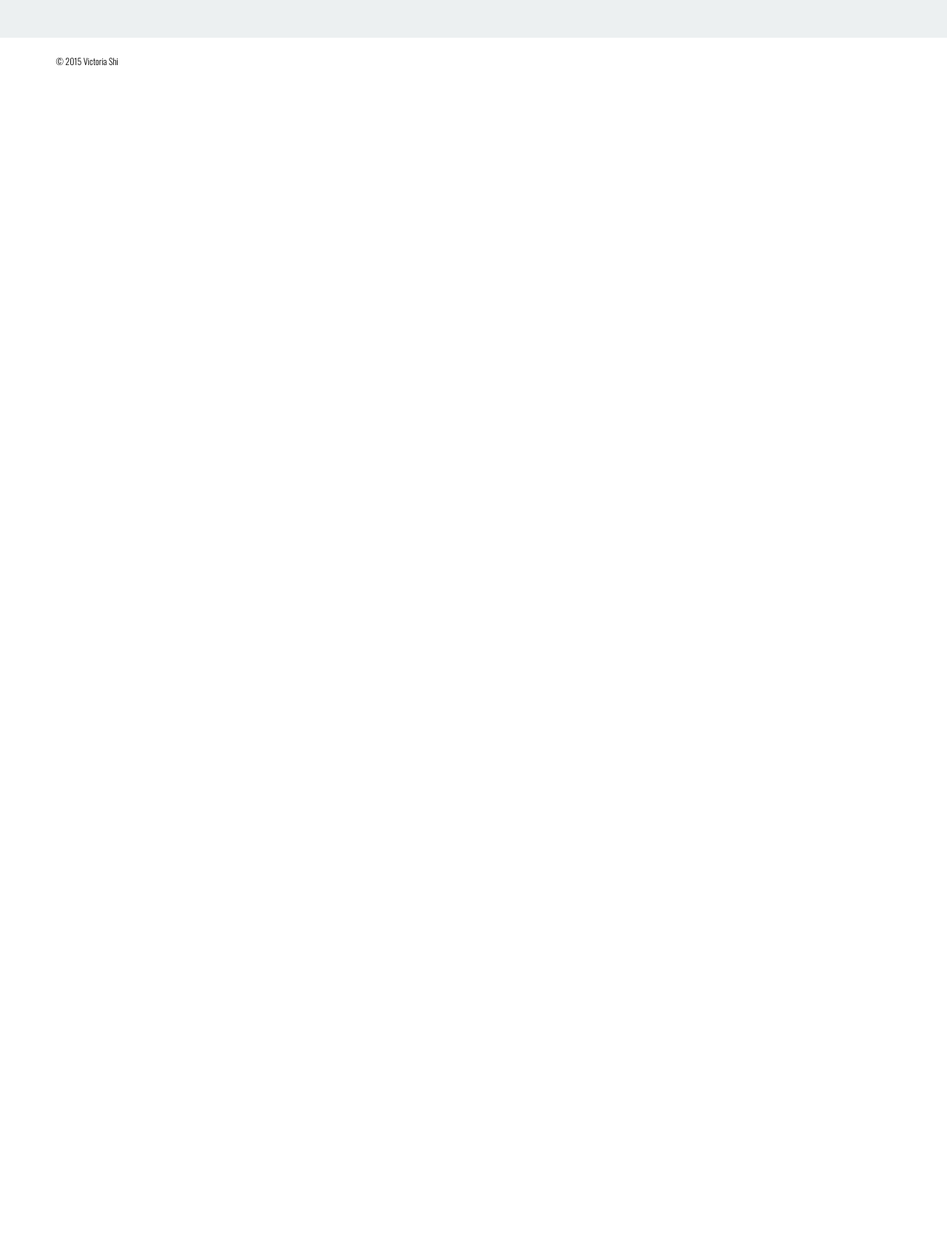
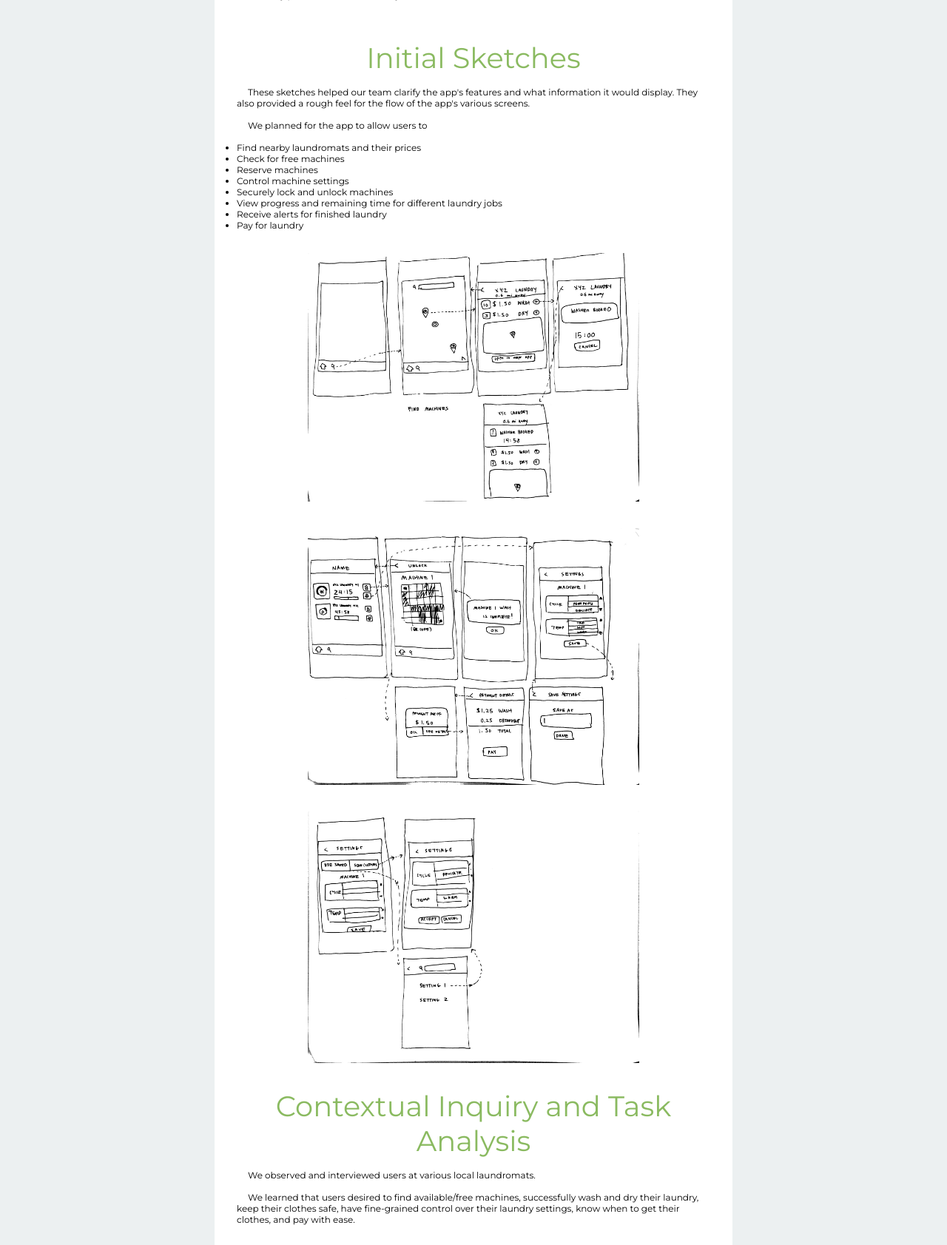
Before and after one commit to vshi/portfolio, a PHP site: page /smart_suds.html in a window 1280 px wide. Shown: the part 838-2521 px from the top of the page at 74% size. Before the commit the page ends 927 px from the top, so only its background shows below. Run offline with PHP 8.4, Linux system fonts and the light colour scheme.

Commit message:
progress on smart suds page

```diff
--- a/smart_suds.html
+++ b/smart_suds.html
@@ -6,10 +6,12 @@
         <!-- Add jQuery library -->
         <script type="text/javascript" src="js/jquery-1.11.1.min.js"></script>
         <script src="js/parallax.min.js"></script>
+        <script type="text/javascript" src="js/jquery.fancybox.js"></script>
         <script type="text/javascript" src="js/vs.js"></script>
 
         <link href='http://fonts.googleapis.com/css?family=Oswald:400,300' rel='stylesheet' type='text/css'>
         <link href='http://fonts.googleapis.com/css?family=Montserrat:400,700' rel='stylesheet' type='text/css'>
+        <link rel="stylesheet" href="js/jquery.fancybox.css" type="text/css" media="screen" />
         <link type="text/css" rel="stylesheet" href="spreadsheet.css"/>
         <title>Victoria Shi</title>
         <meta name="description" content="">
@@ -50,16 +52,74 @@
         <div class="parallax-window" id="header" data-parallax="scroll" data-image-src="images/smart_suds/laundromat.jpg" data-positionX="10px" data-positionY="10px">
             <div style="display: table-cell; text-align: center; vertical-align: middle">
                 <h1 style="font-weight: 400; color:white">SMART SUDS</h1>
-                <p style="color:white">smart laundry machine companion app - CS160 - Spring 2015</p>
+                <p style="color:white">smart laundry machine companion app</p>
             </div>
         </div>
         <div class="col-12" id="smart-suds-portfolio">
             <div class="smart-suds-portfolio">
-                <p>CS160 is UC Berkeley's User Interface Design course. For the Spring 2015 session, I and three other team members worked on developing a mobile companion application to a IOT (internet of things) smart laundry machine system.</p>
+                <p>In Spring 2015, I took CS160, UC Berkeley's User Interface Design course. Throughout the semester, I and three other team members worked on developing a mobile companion application for an IOT (internet of things) smart laundry machine system.</p>
+                <p>Our target user group was regular customers of public laundromats. Our application was not meant to be used by private owners of laundry machines.</p>
             <br>
-            <div class="p-title">
-                Low Fidelity Sketches
+            <div class="smart-suds-title">
+                Initial Sketches
             </div>
+            <p>These sketches helped our team clarify the app's features and what information it would display. They also provided a rough feel for the flow of the app's various screens.</p>
+            <p>We planned for the app to allow users to
+                <ul>
+                    <li>Find nearby laundromats and their prices</li>
+                    <li>Check for free machines</li>
+                    <li>Reserve machines</li>
+                    <li>Control machine settings</li>
+                    <li>Securely lock and unlock machines</li>
+                    <li>View progress and remaining time for different laundry jobs</li>
+                    <li>Receive alerts for finished laundry</li>
+                    <li>Pay for laundry</li>
+                </ul></p>
+            <img src="images/smart_suds/app_design_1.jpg">
+            <img src="images/smart_suds/app_design_2.jpg">
+            <img src="images/smart_suds/app_design_3.jpg">
+
+            <div class="smart-suds-title">
+                Contextual Inquiry and Task Analysis
+            </div>
+            <p>We observed and interviewed users at various local laundromats.</p>
+            <p>We learned that users desired to find available/free machines, successfully wash and dry their laundry, keep their clothes safe, have fine-grained control over their laundry settings, know when to get their clothes, and pay with ease.</p>
+            <img src="images/smart_suds/contextual_inquiry_combined.jpg" style="width:100%">
+            <div class="smart-suds-title">
+                Low-Fidelity Flowmap
+            </div>
+            <a class="fancybox-img" href="images/smart_suds/flow.png"><img src="images/smart_suds/flow.png"></a>
+            <a class="fancybox-img" href="images/smart_suds/flow_laundromats.png"><img src="images/smart_suds/flow_laundromats.png"></a>
+            <a class="fancybox-img" href="images/smart_suds/flow_unlock.png"><img src="images/smart_suds/flow_unlock.png"></a>
+            <a class="fancybox-img" href="images/smart_suds/flow_settings.png"><img src="images/smart_suds/flow_settings.png"></a>
+            <a class="fancybox-img" href="images/smart_suds/flow_payment.png"><img src="images/smart_suds/flow_payment.png"></a>
+            ]
+
+
+
+            <p>For the initial flowmap, I focused on dividing tasks into different sets of screens.</p>
+            <p>In the following video prototype, we demonstrated 5 potential user tasks: checking for available machines, paying for laundry, using a preset laundry setting, checking a reminder, and unlocking a laundry machine.</p>
+            <iframe width="560" height="315" src="https://www.youtube.com/embed/gyWWo6b_JpQ" frameborder="0" allowfullscreen></iframe>
+            <div class="smart-suds-title">
+                Low-Fidelity User Test
+            </div>
+            <img src="images/smart_suds/low_fidelity_user_test.jpg">
+            <p>We tested our low-fidelity mockups at local laundromats. For each participant, we explained the purpose behind our application before asking him or her to complete our three tasks: unlocking the machine (easy), finding a nearby laundromat and reserving a washer (medium), and scanning a clothing item to create and save a laundry preset (hard).</p>
+            <p>Major insights from these interviews were that</p>
+            <ul>
+                <li>Various interface elements were confusing (numbers on the home screen, plus-button on the laundromat screen)</li>
+                <li>On some screens it was possible for the user to become trapped and unable to backtrack to the home screen</li>
+                <li>Users were hesitant to create their own settings, and were more comfortable with using and modifying presets</li>
+                <li>An onboarding process or help documentation would be useful</li>
+            </ul>
+            <div class="smart-suds-title">
+                Wireframes
+            </div>
+            <p></p>
+            <div class="smart-suds-title">
+                Hi-Fidelity Mockups
+            </div>
+            <p>This project is still in progress. So far, we have hi-fidelity layouts for the home screen and all payment screens.</p>
             </div>
         </div>
 
--- a/spreadsheet.css
+++ b/spreadsheet.css
@@ -427,16 +427,7 @@ th {
 }
 
 /*<!-- DEFAULT COLORS -->
-#243757: dblue
-#3a5f6f: blue
-#dad5b7: tan
-#c2b79b: brown
-#665e52: dbrown
-        <meta name="color:lgreen" content="#E0E086"/>
-        <meta name="color:green" content="#acbe14"/>
-        <meta name="color:black" content="#2c1f19"/>
-        <meta name="color:turq" content="#327a76"/>
-        <meta name="color:lturq" content="#bce2d7"/>
+
 
         <!-- END DEFAULT COLORS -->*/
 
@@ -600,19 +591,38 @@ h1{
     background-color: #ecf0f1;
 }
 .smart-suds-portfolio{
-
-    max-width: 800px;
+    max-width: 700px;
+    background-color: white;
+    padding: 30px;
     margin-left:auto;
     margin-right:auto;
 }
 .smart-suds-portfolio > *{
-    margin-top: 5px;
-    margin-bottom: 5px;
+    margin-top: 15px;
+    margin-bottom: 15px;
+}
+/*green: #8aba60*/
+.smart-suds-title{
+    font-family: "Montserrat";
+    font-size: 3vmax;
+    color: #8aba60;
 }
 .smart-suds-portfolio p{
+    text-align: left;
+    text-indent: 15px;
     font-family: "Montserrat";
     font-weight: 400;
     font-size: 12px;
+}
+.smart-suds-portfolio ul li{
+    list-style-type: disc;
+    text-align: left;
+    font-family: "Montserrat";
+    font-weight: 400;
+    font-size: 12px;
+}
+.smart-suds-portfolio img{
+    width: 70%;
 }
 .index-portfolio{
     background-color: #ecf0f1;
```
